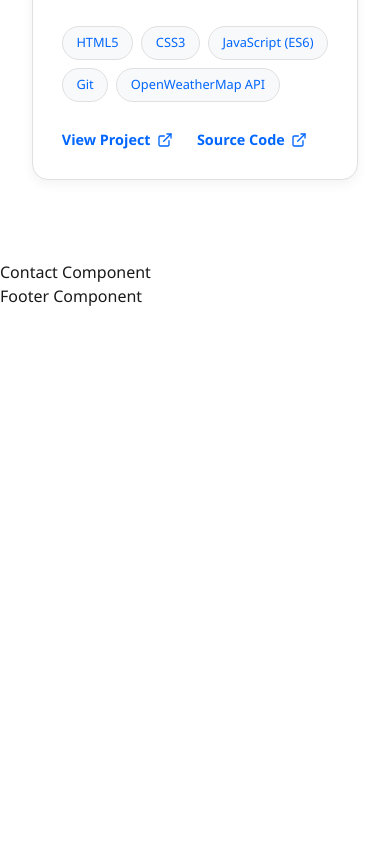
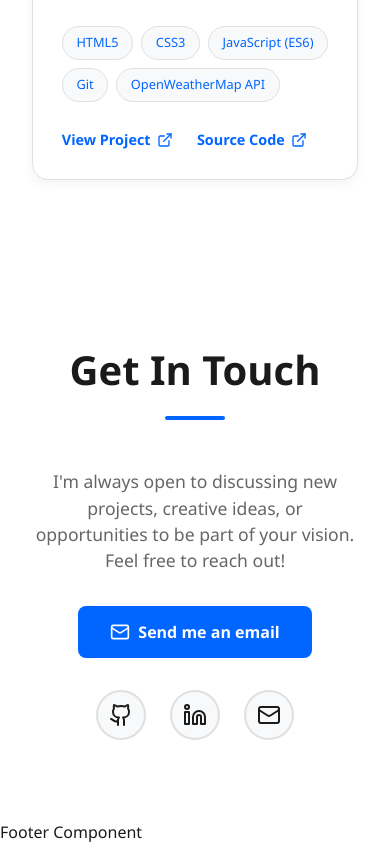
Before and after one commit to SyedArslanHaider/my-portfolio, a React (Vite) app: page / in a window 390 px wide. Shown: the part 3918-4762 px from the top of the page. Before the commit the page ends 4226 px from the top, so only its background shows below. Built offline with nearby package versions, Linux system fonts and the light colour scheme.

Commit message:
add Contact section with email button social links and responsive layout

```diff
--- a/src/components/Contact.jsx
+++ b/src/components/Contact.jsx
@@ -1,9 +1,50 @@
+import React from 'react';
+import { Mail, Github, Linkedin } from 'lucide-react';
+import '../styles/Contact.css';
+
 function Contact() {
   return (
-    <div>
-      <p>Contact Component</p>
-    </div>
-  )
+    <section className="section" id="contact">
+      <h2 className="section-title">Get In Touch</h2>
+      <div className="contact-content">
+        <p>I'm always open to discussing new projects, creative ideas, or opportunities to be part of your vision. Feel free to reach out!</p>
+       <a
+  href="mailto:arslanhaider231@gmail.com?subject=Let's%20Work%20Together&body=Hi%20Arslan,%20I%20want%20to%20talk%20about..."
+  className="btn btn-primary"
+>
+  <Mail size={20} style={{ marginRight: '0.5rem' }} />
+  Send me an email
+</a>
+<div className="social-links">
+  <a
+    href="https://github.com/SyedArslanHaider"
+    className="social-link"
+    target="_blank"
+    rel="noopener noreferrer"
+  >
+    <Github size={24} />
+  </a>
+
+  <a
+    href="https://www.linkedin.com/in/syed-arslan-haider-4a9065140/"
+    className="social-link"
+    target="_blank"
+    rel="noopener noreferrer"
+  >
+    <Linkedin size={24} />
+  </a>
+
+  <a
+    href="mailto:arslanhaider231@gmail.com"
+    className="social-link"
+  >
+    <Mail size={24} />
+  </a>
+</div>
+
+      </div>
+    </section>
+  );
 }
 
-export default Contact
+export default Contact;
--- /dev/null
+++ b/src/styles/Contact.css
@@ -0,0 +1,39 @@
+.contact-content {
+    max-width: 600px;
+    margin: 0 auto;
+    text-align: center;
+}
+
+.contact-content p {
+    color: var(--text-secondary);
+    margin-bottom: 2rem;
+    font-size: 1.1rem;
+}
+
+.social-links {
+    display: flex;
+    justify-content: center;
+    gap: 1.5rem;
+    margin-top: 2rem;
+}
+
+.social-link {
+    width: 50px;
+    height: 50px;
+    border-radius: 50%;
+    background-color: var(--bg-secondary);
+    border: 2px solid var(--border);
+    display: flex;
+    align-items: center;
+    justify-content: center;
+    color: var(--text-primary);
+    transition: all 0.3s ease;
+    text-decoration: none;
+}
+
+.social-link:hover {
+    background-color: var(--accent);
+    color: white;
+    border-color: var(--accent);
+    transform: translateY(-3px);
+}
```
